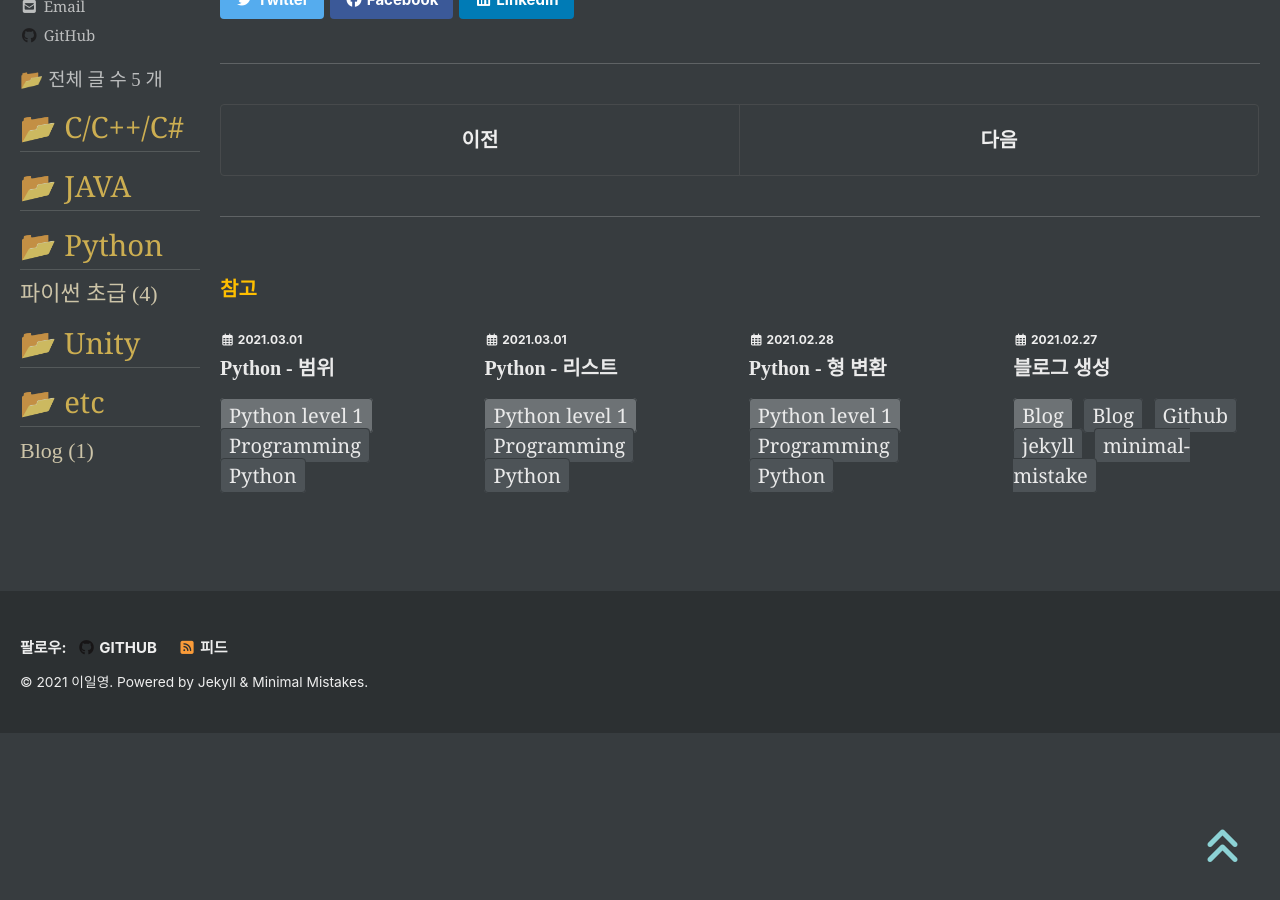
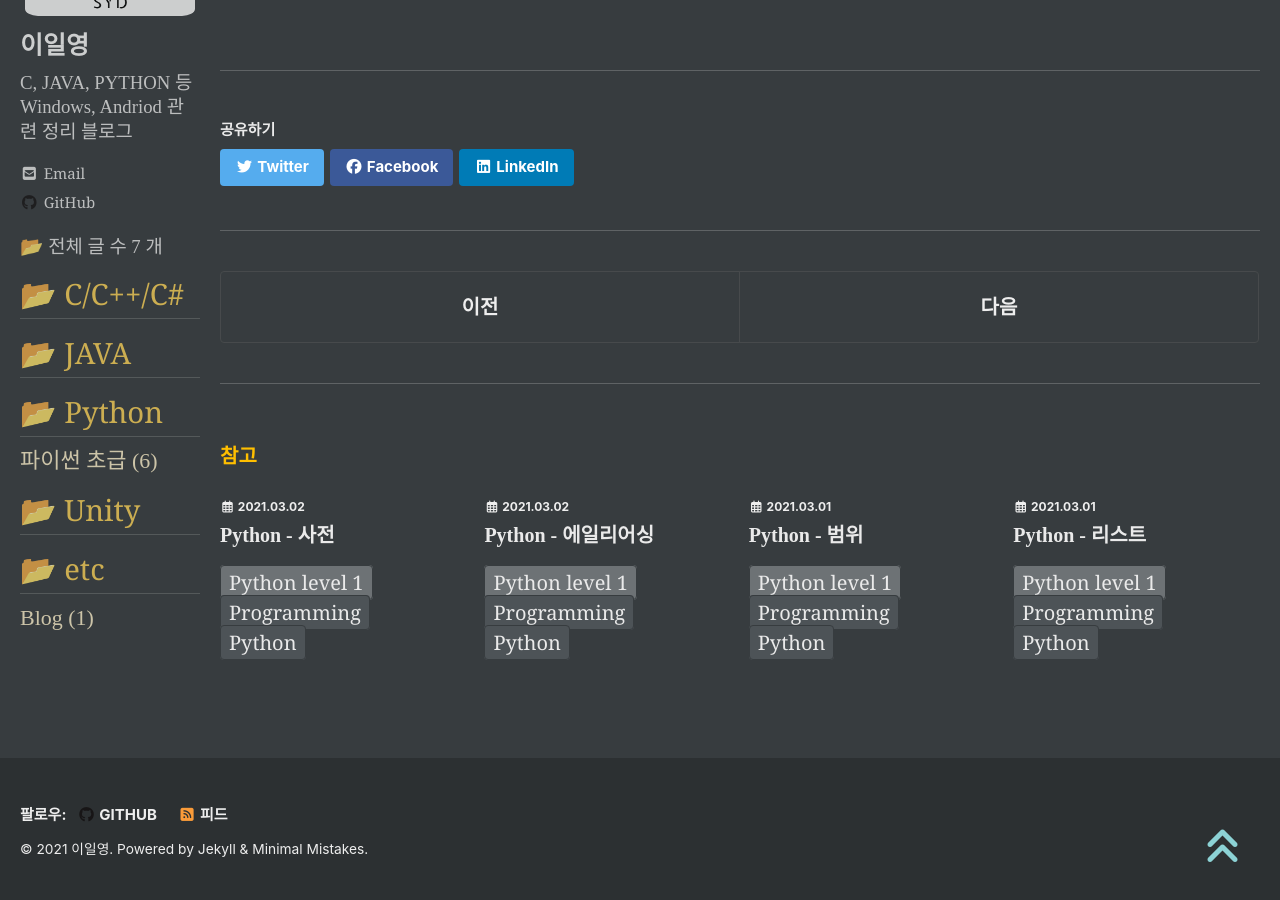
Before and after one commit to onzero98/onzero98.github.io, a Jekyll site: the page built from _posts/Python/Python level 1/2021-02-27-Abstraction.md, in a window 1280 px wide and 900 px high, scrolled down 3193 px. Built offline with Jekyll 4.4.1, drawn with Linux system fonts in a browser that asks for light colours; cached includes are drawn as plain includes; nearby versions of some CDN libraries; some web fonts are replaced; some of the changed lines change nothing that is shown.

Commit message:
posting dic, alias

````diff
--- a/_posts/Python/Python level 1/2021-02-27-Abstraction.md
+++ b/_posts/Python/Python level 1/2021-02-27-Abstraction.md
@@ -26,6 +26,7 @@
 　등으로 나뉘게 된다 .
 <br>
 
+***
 ### 변수 『Variable』
 
 > 값을 저장 .
@@ -68,7 +69,9 @@
 
 　변수에서 한번만 수정하면 되니 만일 코드를 수정하게 된다면 더욱 편할것이다.
 
+<br>
 
+***
 ### 함수 『Function』
 
 > 명령을 저장 .
@@ -91,7 +94,9 @@
 Welcome to my blog
 ```
 　name 이라는 파라미터 안에 문자열 "onzero98" 이 들어감으로서 hello() 함수는 내용을 출력할 것이다.
+<br>
 
+***
 ### 객체 『Object』
 
 <br>
--- a/_posts/Python/Python level 1/2021-03-01-List.md
+++ b/_posts/Python/Python level 1/2021-03-01-List.md
@@ -10,7 +10,7 @@
 toc_sticky: true
 
 date: 2021-03-01
-last_modified_at: 2021-03-01
+last_modified_at: 2021-03-02
 ---
 
 <br>
@@ -26,6 +26,7 @@
   - 리스트 정렬 `List Sort`
 <br>
 
+***
 ### 요소 『Element』
 
 > 리스트에 있는 각각의 값 .
@@ -38,6 +39,7 @@
 　`3` , `9` , `둘리` , `도우너` 등 리스트 안에 있는 하나하나 값들을 `요소` 라고 한다.
 <br>
 
+***
 ### 인덱스 『Index』
 > 요소의 위치 .
 
@@ -79,6 +81,7 @@
 　`[-1]` 은 <u>뒤에서 첫번째인</u> `11` , `[-6]` 은 <u>뒤에서 마지막번째</u>인 `1` 이 나오게 되는 것이다 .
 <br>
 
+***
 ### 리스트 슬라이싱 『List Slicing』
 > 리스트를 편집 하는 것 .
 
@@ -124,8 +127,9 @@
 　이와 같은 결과를 볼수 있다 .
 <br>
 
+***
 ### 리스트 함수 『List Function』
-　`추가` , `삽입` , `삭제` 등의 함수가 있으며 각각의 함수의 기능은 다음과 같다 .
+　`추가` , `삽입` , `삭제` , `제거` 등의 함수가 있으며 각각의 함수의 기능은 다음과 같다 .
 
 #### 추가 『append』
 > 리스트 `오른쪽 끝` 에 추가
@@ -171,8 +175,58 @@
 ```python
 [2, 4, 6, 8]
 ```
+
+#### 제거 『remove』
+> `지정한 값` 인덱스 `제거`
+
+```python
+names = ['둘리', '도우너', '마이콜', '길동', '희동이']
+names.remove('희동이')
+
+print(names)
+```
+
+```python
+['둘리', '도우너', '마이콜', '길동']
+```
 <br>
 
+***
+　`리스트 안` 에서 `특정한 값` 의 존재를 `확인` 하기 위해서는 어떻게 해야 할까
+
+　물론 코딩을 해서 찾을수야 있겠지만은
+
+　리스트 내에서 값을 찾는것은 빈번하게 일어나기에 파이썬에 이미 `내장되어있는 기능` 이다.
+
+　`in` 이라는 키워드를 쓰면 된다.
+
+```python
+numbers = [1, 3, 5, 7, 9, 11]
+print(9 in numbers) # numbers 안에 9라는 요소가 있는가
+print(2 in numbers) # numbers 안에 2라는 요소가 있는가
+```
+
+```python
+True
+False
+```
+
+　반대로 값이 없는지 확인하려면 `in` 앞에 `not` 을 붙이면 된다.
+
+```python
+numbers = [1, 3, 5, 7, 9, 11]
+print(9 not in numbers) # numbers 안에 9라는 요소가 없는가
+print(2 not in numbers) # numbers 안에 2라는 요소가 없는가
+```
+
+```python
+False
+True
+```
+
+<br>
+
+***
 ### 리스트 정렬 『List Sort』
 > 리스트를 `순차적` 으로 정렬한다 .
 
--- /dev/null
+++ b/_posts/Python/Python level 1/2021-03-02-Aliasing.md
@@ -0,0 +1,88 @@
+---
+title:  "Python - 에일리어싱"
+
+categories:
+  -  Python level 1
+tags:
+  - [Programming, Python]
+
+toc: true
+toc_sticky: true
+
+date: 2021-03-02
+last_modified_at:
+---
+
+<br>
+
+## 에일리어싱 『Aliasing』
+
+> 이름은 다르나 같은 값을 가지게 되는 것 .
+
+```python
+1. x = 5
+2. y = x
+3. y = 3
+4. print(x)
+5. print(y)
+```
+
+　1. 정수 `5` 가 변수 `x` 에 `지정` 됨 .
+　2. 변수 `x` 가 정수 `5` 의 값을 가지기에 변수 `y` 에 정수 `5` 가 `지정` 됨.
+　3. 변수 `y` 의 값을 정수 `3` 으로 `바꿈` .
+　4. `5`
+　5. `3`
+<br>
+
+***
+```python
+1. x = [2,3,5,7,11]
+2. y = x
+3. y[2] = 4 # [2,3,4,7,11]
+4. print(x)
+5. print(y)
+```
+
+　1. 변수 `x` 는 `2 , 3 , 5 , 7 , 11` 을 가지는 `리스트` .
+　2. 변수 `y` 는 변수 `x` 와 <u>똑같은 리스트를 갖게 됨</u> .
+　3. 변수 `y` 의 인덱스 `2` 에 있는 값을 `4` 로 바꿈 .
+　4. `[2, 3, 4, 7, 11]`
+　5. `[2, 3, 4, 7, 11]`
+
+　변수 `x` 의 `리스트` 는 `[2,3,5,7,11]` 가 아닌 `[2, 3, 4, 7, 11]` 의 값을 출력하게 된다 .
+
+　파이썬에서는 어떤 값을 변수에 저장하면 , 그 값에 이름표를 준다고 생각하면 편하다 .
+
+![image](https://user-images.githubusercontent.com/50429028/109638436-5c10a080-7b91-11eb-80e5-54ebbd99e207.png)
+
+　리스트가 `x` 라는 `이름표` 와 `y` 라는 `이름표` 를 갖고 있기 때문에 `같은 리스트` 를 출력하게 된다 .
+
+![image](https://user-images.githubusercontent.com/50429028/109638483-6a5ebc80-7b91-11eb-9f59-3b637a864c38.png)
+<br>
+
+***
+### 해결법
+
+```python
+1. x = [2,3,5,7,11]
+2. y = list(x)
+3. y[2] = 4 # [2,3,4,7,11]
+4. print(x)
+5. print(y)
+```
+
+　1. 변수 `x` 는 `2 , 3 , 5 , 7 , 11` 을 가지는 `리스트` .
+　2. 변수 `y` 는 변수 `x` 의 <u>리스트를 복사해서 갖게 됨</u> .
+　3. 변수 `y` 의 인덱스 `2` 에 있는 값을 `4` 로 바꿈 .
+　4. `[2, 3, 5, 7, 11]`
+　5. `[2, 3, 4, 7, 11]`
+
+![image](https://user-images.githubusercontent.com/50429028/109640353-ba3e8300-7b93-11eb-8d10-10a15882f2f1.png)
+<br>
+
+***
+
+개인 기록용 스터디 블로그 입니다.
+{: .notice--warning}
+
+[맨 위로 이동하기](#){: .btn .btn--primary }{: .align-right}
--- /dev/null
+++ b/_posts/Python/Python level 1/2021-03-02-Dictionary.md
@@ -0,0 +1,116 @@
+---
+title:  "Python - 사전"
+
+categories:
+  -  Python level 1
+tags:
+  - [Programming, Python]
+
+toc: true
+toc_sticky: true
+
+date: 2021-03-02
+last_modified_at:
+---
+
+<br>
+
+## 사전 『Dictionary』
+
+> `키 - 값` 을 쌍으로 받는 자료형 .
+
+　닉네임 - 이일영 , 과 같이 `대응 관계` 를 나타낼 수 있는 자료형을 파이썬에서는
+
+　사전 `Dictionary` 이라고 한다. `Key` 가 `닉네임` 이라면 `Value` 는 `이일영` 이 될 것이다 .
+
+```python
+my_dictionary = {
+	5: 25, # Key = 5 , Value = 25
+	4: 16,
+	3: 9
+}
+
+print(my_dictionary[3])
+```
+```python
+9
+```
+
+　`리스트 인덱싱` 하듯이 대괄호 안에 키 값을 넣어주면
+
+　`my_dictionary` 의 `Key 3` 의 `Value 9` 가 출력됨을 볼 수 있다 .
+
+　추가로 새로운 쌍을 추가 하고 싶을때에는
+
+```python
+my_dictionary[9] = 81 # Key = 9 , Value = 81
+
+print(my_dictionary)
+```
+```python
+{5: 25, 4: 16, 3: 9, 9: 81}
+```
+
+　맨 끝에 `Key 9` 의 `Value 81` 이 정상적으로 추가 된 것을 볼 수 있다 .
+
+　대충 봤을때 개념이 리스트와 굉장히 `비슷` 하지만 , 사전은 순서라는 개념이 없고
+
+　리스트의 `인덱스` 는 `0,1,2,3 … ` 의 `정수값` 이지만
+
+　사전의 `Key` 는 정수형일 필요가 `없다` .
+<br>
+
+***
+```python
+family = {
+	'아버지': '김아빠',
+	'어머니': '김엄마',
+	'형': '김형',
+	'막내': '김막내'
+}
+```
+
+### for문으로 딕셔너리 Key 출력
+```python
+for key in family.keys():
+    print(key)
+```
+```python
+아버지
+어머니
+형
+막내
+```
+
+### for문으로 딕셔너리 Value 출력
+```python
+for value in family.values():
+    print(value)
+```
+```python
+김아빠
+김엄마
+김형
+김막내
+```
+
+### for문으로 딕셔너리 Key, Value 동시 출력
+```python
+for key, value in family.items():
+    print(key, value)
+```
+```python
+아버지 김아빠
+어머니 김엄마
+형 김형
+막내 김막내
+```
+
+<br>
+
+***
+
+개인 기록용 스터디 블로그 입니다.
+{: .notice--warning}
+
+[맨 위로 이동하기](#){: .btn .btn--primary }{: .align-right}
````
Also changed, not shown: _posts/Python/Python level 1/2021-03-01-Scope.md (+2 -0 lines).
